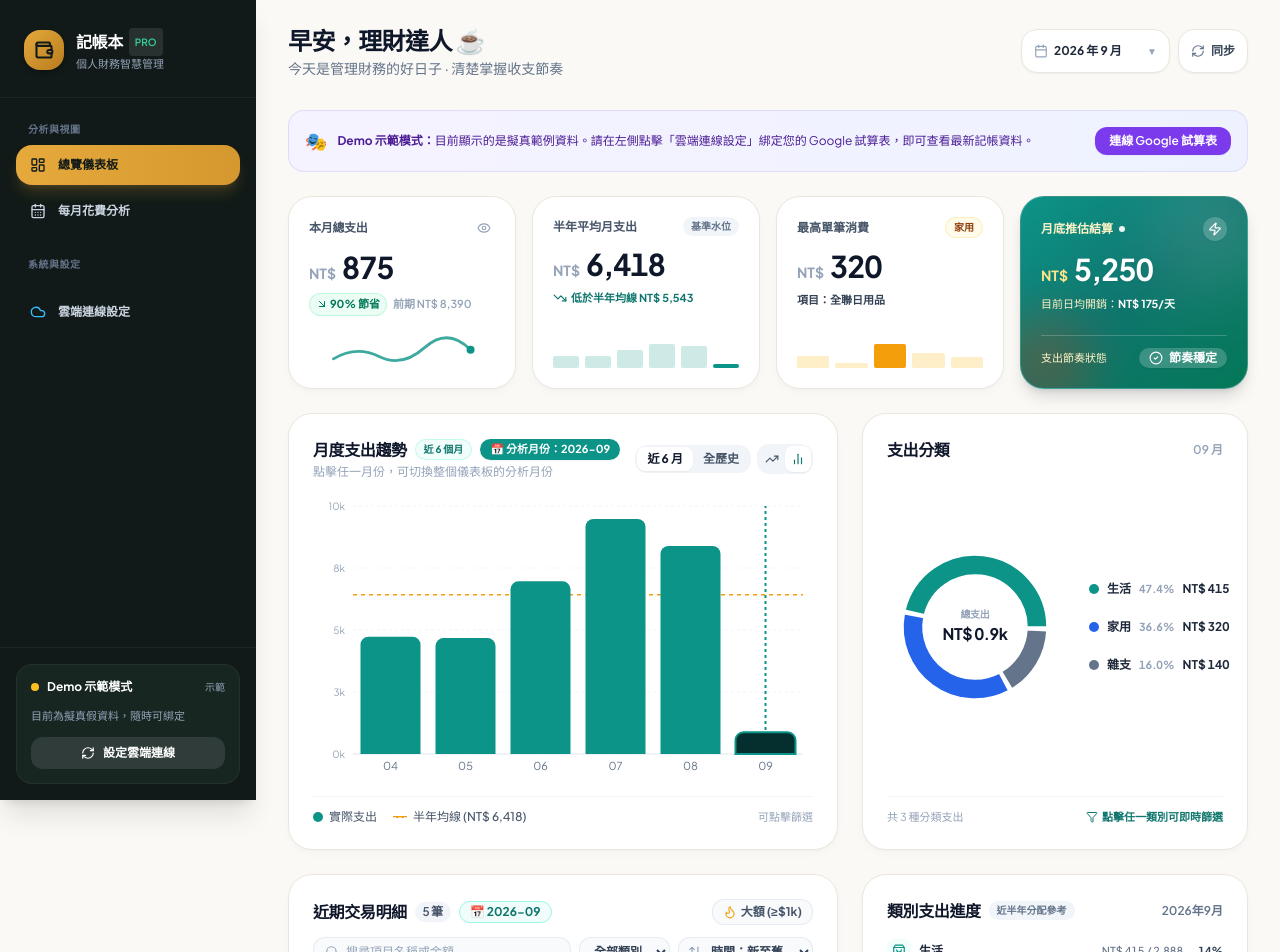
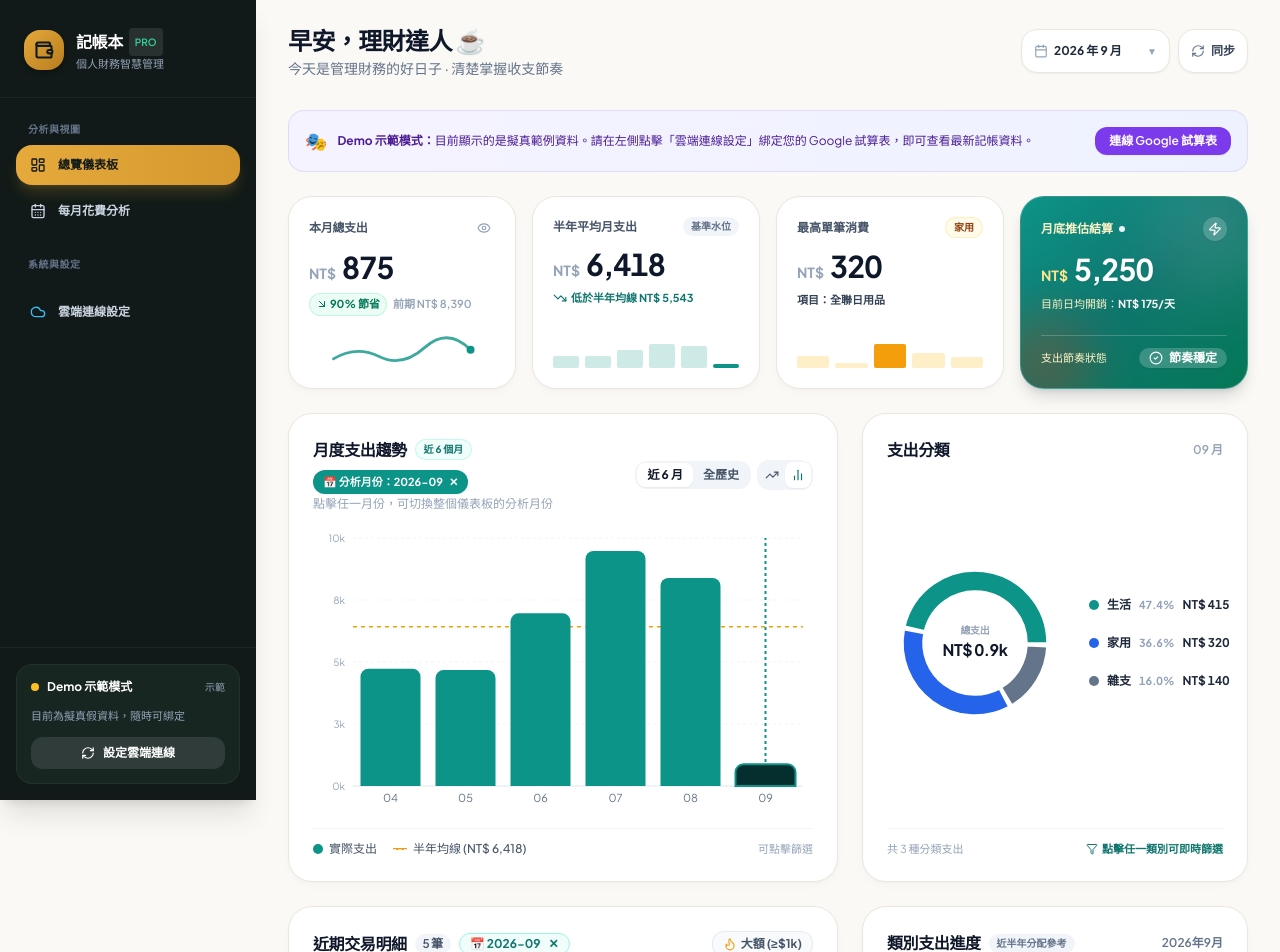
Before and after one commit to jason125457/Accout-Web-with-google-sheet-and-line-bot, a React (Vite) app: page / in a window 1280 px wide. Shown: the top 952 px of the page. Built offline with nearby package versions, Linux system fonts and the light colour scheme.

Commit message:
fix: make chart month filters reversible

```diff
--- a/src/App.tsx
+++ b/src/App.tsx
@@ -62,7 +62,7 @@ export const App: React.FC = () => {
   const handleMonthDrillDown = (month: string) => {
     setFilters(prev => ({
       ...prev,
-      selectedMonth: month
+      selectedMonth: prev.selectedMonth === month ? '' : month
     }));
   };
 
@@ -255,7 +255,7 @@ export const App: React.FC = () => {
   useEffect(() => {
     if (availableMonths.length === 0) return;
     setFilters(prev => {
-      if (availableMonths.includes(prev.selectedMonth)) return prev;
+      if (!prev.selectedMonth || availableMonths.includes(prev.selectedMonth)) return prev;
       const currentMonth = getCurrentMonthString();
       const fallbackMonth = availableMonths.includes(currentMonth) ? currentMonth : availableMonths[0];
       return { ...prev, selectedMonth: fallbackMonth };
@@ -435,6 +435,7 @@ export const App: React.FC = () => {
                   <TransactionList
                     transactions={filteredTransactions}
                     selectedMonth={filters.selectedMonth}
+                    onClearMonth={() => setFilters(prev => ({ ...prev, selectedMonth: '' }))}
                     onDeleteRecord={handleDeleteRecord}
                     selectedCategory={filters.selectedCategory}
                     onCategoryChange={(cat) => setFilters(prev => ({ ...prev, selectedCategory: cat }))}
--- a/src/components/ExpenseCharts.tsx
+++ b/src/components/ExpenseCharts.tsx
@@ -57,16 +57,17 @@ export const ExpenseCharts: React.FC<ExpenseChartsProps> = ({
     return trendRange === 'recent6' ? sortedSummaries.slice(-6) : sortedSummaries;
   }, [sortedSummaries, trendRange]);
 
-  const avgExpense = useMemo(() => {
-    return calculateSixMonthAverage(sortedSummaries, selectedMonth);
-  }, [sortedSummaries, selectedMonth]);
-
   // Current active month in dataset
   const currentMonth = getCurrentMonthString();
+  const referenceMonth = selectedMonth || sortedSummaries[sortedSummaries.length - 1]?.month || currentMonth;
+
+  const avgExpense = useMemo(() => {
+    return calculateSixMonthAverage(sortedSummaries, referenceMonth);
+  }, [sortedSummaries, referenceMonth]);
 
   // Donut category data
   const filteredTransactions = useMemo(() => {
-    return transactions.filter(t => t.month === selectedMonth);
+    return selectedMonth ? transactions.filter(t => t.month === selectedMonth) : transactions;
   }, [transactions, selectedMonth]);
 
   const { categoryData, totalCategoryExpense } = useMemo(() => {
@@ -92,6 +93,11 @@ export const ExpenseCharts: React.FC<ExpenseChartsProps> = ({
 
   const formatNTD = (val: number) => `NT$ ${Math.round(val).toLocaleString()}`;
 
+  const handleChartClick = (event: any) => {
+    const month = event?.activePayload?.[0]?.payload?.month || event?.activeLabel;
+    if (month) onMonthClick?.(month);
+  };
+
   return (
     <div className="grid grid-cols-1 xl:grid-cols-12 gap-6">
       {/* ── 1. 左側：收支/月度趨勢圖 (7 欄) ── */}
@@ -107,9 +113,16 @@ export const ExpenseCharts: React.FC<ExpenseChartsProps> = ({
                 </span>
               )}
               {selectedMonth && (
-                <span className="text-[11px] font-bold px-2.5 py-0.5 rounded-full bg-teal-600 text-white shadow-sm flex items-center gap-1.5">
+                <button
+                  type="button"
+                  onClick={() => onMonthClick?.(selectedMonth)}
+                  className="text-[11px] font-bold px-2.5 py-1 rounded-full bg-teal-600 text-white shadow-sm inline-flex items-center gap-1.5 hover:bg-teal-700 focus:outline-none focus-visible:ring-2 focus-visible:ring-teal-500 focus-visible:ring-offset-2"
+                  aria-label={`取消 ${selectedMonth} 月份篩選`}
+                  title="取消月份篩選"
+                >
                   📅 分析月份：{selectedMonth}
-                </span>
+                  <span aria-hidden="true">✕</span>
+                </button>
               )}
             </div>
             <p className="text-xs text-slate-400 mt-0.5">
@@ -175,13 +188,7 @@ export const ExpenseCharts: React.FC<ExpenseChartsProps> = ({
               <AreaChart
                 data={trendData}
                 margin={{ top: 10, right: 10, left: -20, bottom: 0 }}
-                onClick={(e: any) => {
-                  if (e && e.activePayload && e.activePayload.length > 0) {
-                    onMonthClick?.(e.activePayload[0].payload.month);
-                  } else if (e && e.activeLabel) {
-                    onMonthClick?.(e.activeLabel);
-                  }
-                }}
+                onClick={handleChartClick}
                 className="cursor-pointer"
               >
                 <defs>
@@ -211,7 +218,7 @@ export const ExpenseCharts: React.FC<ExpenseChartsProps> = ({
                     const isOngoing = d.month === currentMonth;
                     const isSelected = d.month === selectedMonth;
                     return (
-                      <div className="bg-slate-900/95 text-white p-3 rounded-2xl shadow-xl backdrop-blur-md border border-white/10 text-xs space-y-1.5 cursor-pointer">
+                      <div className="bg-slate-900/95 text-white p-3 rounded-2xl shadow-xl backdrop-blur-md border border-white/10 text-xs space-y-1.5">
                         <div className="flex items-center justify-between gap-3">
                           <span className="font-bold text-slate-300">{d.month}</span>
                           <div className="flex items-center gap-1">
@@ -233,8 +240,8 @@ export const ExpenseCharts: React.FC<ExpenseChartsProps> = ({
                         <div className="text-[10px] text-slate-400">
                           半年均線：{formatNTD(avgExpense)}
                         </div>
-                        <div className="text-[10px] text-teal-300 font-semibold pt-1 border-t border-white/10 flex items-center gap-1">
-                          <span>{isSelected ? '✕ 點擊取消篩選' : '👉 點擊切換下方交易明細'}</span>
+                        <div className="text-[10px] text-teal-300 font-semibold pt-1 border-t border-white/10">
+                          <span>{isSelected ? '已選取，可按上方 ✕ 取消篩選' : '👉 點擊切換下方交易明細'}</span>
                         </div>
                       </div>
                     );
@@ -299,13 +306,7 @@ export const ExpenseCharts: React.FC<ExpenseChartsProps> = ({
               <BarChart
                 data={trendData}
                 margin={{ top: 10, right: 10, left: -20, bottom: 0 }}
-                onClick={(e: any) => {
-                  if (e && e.activePayload && e.activePayload.length > 0) {
-                    onMonthClick?.(e.activePayload[0].payload.month);
-                  } else if (e && e.activeLabel) {
-                    onMonthClick?.(e.activeLabel);
-                  }
-                }}
+                onClick={handleChartClick}
                 className="cursor-pointer"
               >
                 <CartesianGrid strokeDasharray="3 3" vertical={false} stroke="#f1f5f9" />
@@ -329,7 +330,7 @@ export const ExpenseCharts: React.FC<ExpenseChartsProps> = ({
                     const d = payload[0].payload as MonthlySummary;
                     const isSelected = d.month === selectedMonth;
                     return (
-                      <div className="bg-slate-900/95 text-white p-3 rounded-2xl shadow-xl backdrop-blur-md border border-white/10 text-xs space-y-1.5 cursor-pointer">
+                      <div className="bg-slate-900/95 text-white p-3 rounded-2xl shadow-xl backdrop-blur-md border border-white/10 text-xs space-y-1.5">
                         <div className="flex items-center justify-between gap-3">
                           <span className="font-bold text-slate-300">{d.month}</span>
                           {isSelected && (
@@ -341,8 +342,8 @@ export const ExpenseCharts: React.FC<ExpenseChartsProps> = ({
                         <div className="text-base font-extrabold text-white tabular-nums">
                           {formatNTD(d.totalExpense)}
                         </div>
-                        <div className="text-[10px] text-teal-300 font-semibold pt-1 border-t border-white/10 flex items-center gap-1">
-                          <span>{isSelected ? '✕ 點擊取消篩選' : '👉 點擊切換下方交易明細'}</span>
+                        <div className="text-[10px] text-teal-300 font-semibold pt-1 border-t border-white/10">
+                          <span>{isSelected ? '已選取，可按上方 ✕ 取消篩選' : '👉 點擊切換下方交易明細'}</span>
                         </div>
                       </div>
                     );
@@ -423,7 +424,7 @@ export const ExpenseCharts: React.FC<ExpenseChartsProps> = ({
             )}
           </div>
           <span className="text-xs font-semibold text-slate-400 shrink-0">
-            {selectedMonth ? `${selectedMonth.slice(5)} 月` : '尚未選擇'}
+            {selectedMonth ? `${selectedMonth.slice(5)} 月` : '全部月份'}
           </span>
         </div>
 
--- a/src/components/TopGreetingBar.tsx
+++ b/src/components/TopGreetingBar.tsx
@@ -68,7 +68,7 @@ export const TopGreetingBar: React.FC<TopGreetingBarProps> = ({
                 aria-label="選擇分析月份"
                 className="bg-transparent appearance-none pr-4 outline-none cursor-pointer font-bold text-slate-800 text-xs w-full truncate"
               >
-                {!selectedMonth && <option value="">選擇分析月份</option>}
+                <option value="">全部月份</option>
                 {availableMonths.map((m) => (
                   <option key={m} value={m}>
                     {formatMonthLabel(m)}
```
